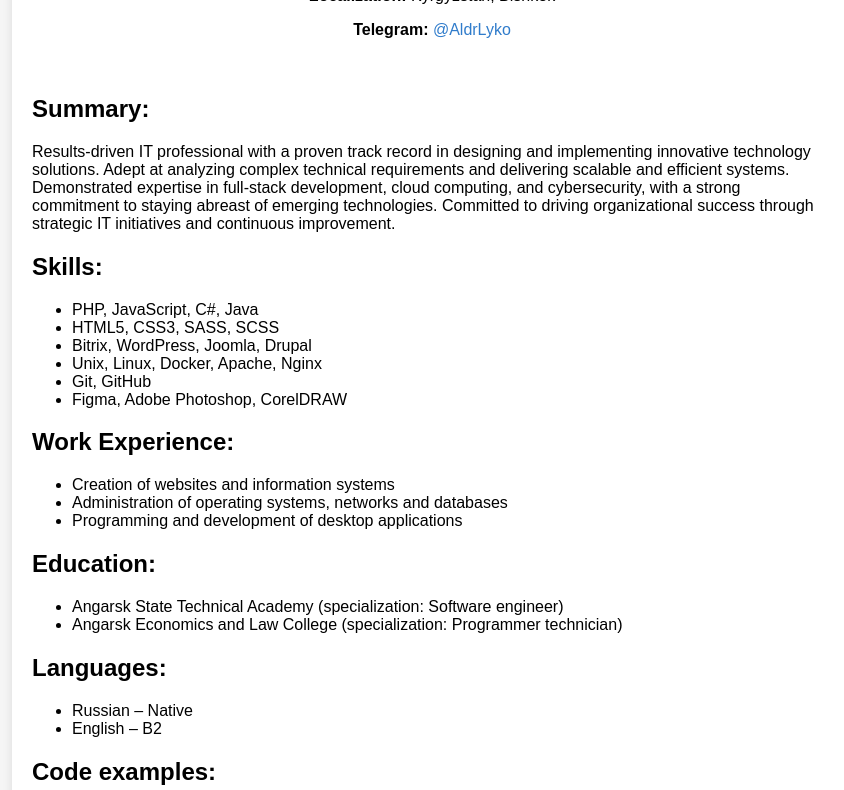
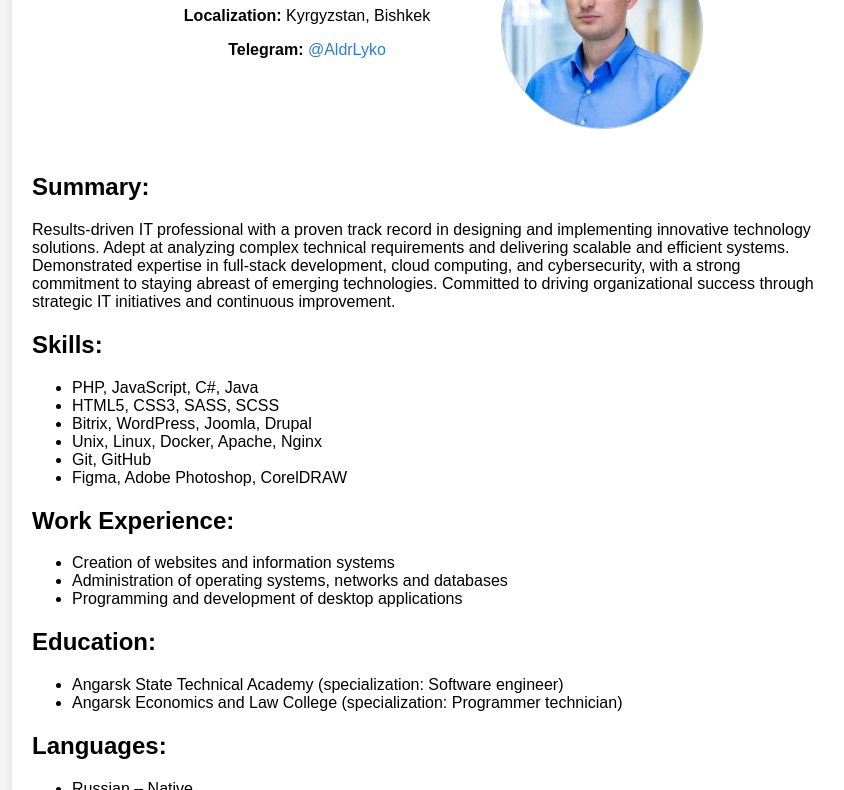
Before and after one commit to lysenkoaa/rsschool-cv, a plain HTML site: page index.html in a window 1280 px wide. Shown: the part 192-982 px from the top of the page, without its empty margins (208-1052 px from the left). Drawn offline with Linux system fonts and the light colour scheme.

Commit message:
feat: add photo block

```diff
--- a/index.html
+++ b/index.html
@@ -10,6 +10,7 @@
 
 <body>
 <div class="container">
+	<header>
 		<nav>
 			<ul>
 				<li><a href="#summary">Summary</a></li>
@@ -21,12 +22,15 @@
 				<li><a href="#project-examples">Projects</a></li>
 			</ul>
 		</nav>
-
-	<header>
+		<div class="base-info">
+			<div class="contact-details">
 				<h1>Aleksandr Lysenko</h1>
-		<div id="contact-details">
 				<p><strong>Localization:</strong> Kyrgyzstan, Bishkek</p>
 				<p><strong>Telegram:</strong> <a href="https://t.me/AldrLyko" target="_blank">@AldrLyko</a></p>
+			</div>
+			<div class="photo">
+				<img src="assets/cv/me.jpg" alt="My photo">
+			</div>
 		</div>
 	</header>
 
--- a/style.css
+++ b/style.css
@@ -46,6 +46,17 @@ nav a:hover {
 header {
 	text-align: center;
 	padding-bottom: 20px;
+}
+
+header .base-info {
+	display: flex;
+	justify-content: center;
+	gap: 3em;
+}
+
+header .base-info .photo img {
+	border-radius: 50%;
+	border: 1px solid #c5c5c5;
 }
 
 h1 {
```
Also changed, not shown: assets/cv/me.jpg (added). Lines whose indentation alone changed are shown as unchanged.
